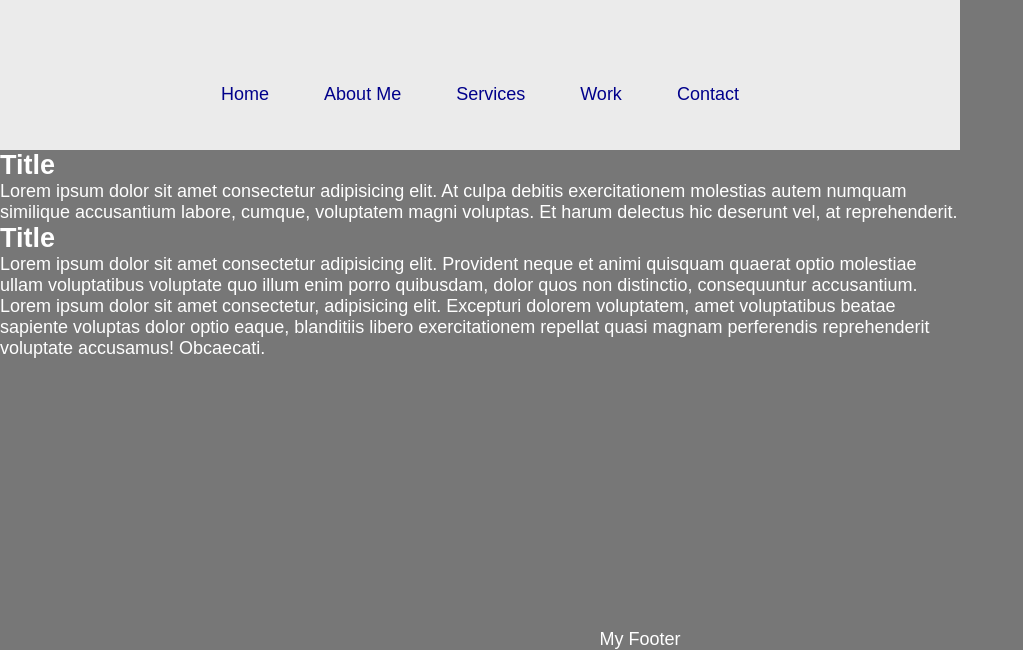
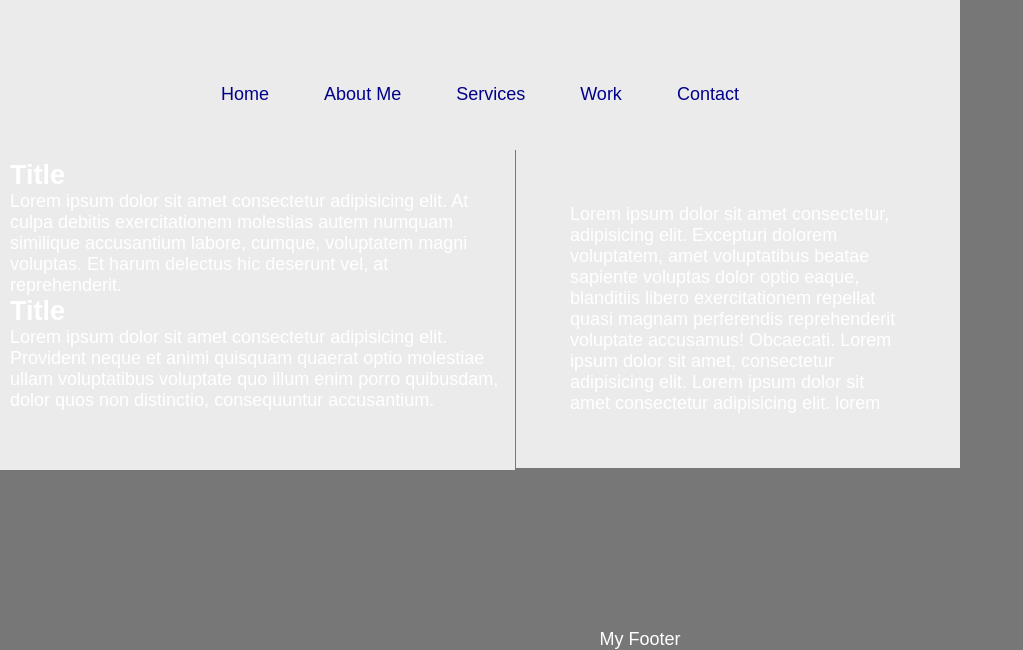
Before and after one commit to meeradubey/HW-Wireframe, a plain HTML site: page index.html in a window 1280 px wide. Shown: the part 150-800 px from the top of the page, without its empty margins (0-1023 px from the left). Drawn offline with Linux system fonts and the light colour scheme.

Commit message:
updated aside

```diff
--- a/css/style.css
+++ b/css/style.css
@@ -12,7 +12,7 @@ html, body {
 #container {
     min-height: 100%
 }
-#main {
+main {
     overflow: auto;
     padding-bottom: 100px;
 }
@@ -41,20 +41,24 @@ html, body {
 .nav > li > a:hover {
     color: #c1c1c1
 }
-.section {
+section {
     width: 495px;
+    height: 300px;
     background-color: #ebebeb;
+    float: left;
+    padding: 10px;
 }
 
-#Box1 {
-    float: left;
-}
-
-#Box2 {
-    float: left;
+aside {
+    width: 35%;
+    height: 35%;
+    float: right;
+    color: white;
+    background-color: #ebebeb;
+    padding: 54px;
 }
 .footer {
     width: 100%;
-    height: 70px;
+    height: 100%;
     background-color: #ebebeb;
 }
--- a/index.html
+++ b/index.html
@@ -23,28 +23,24 @@
                 <li> <a href="#">Contact</a> </li>
             </ul>
     <title>Section and Article</title>
-<main>
-<div  id="Box1">
+
     <section>
         <article>
         <h2>Title</h2>
         <p> Lorem ipsum dolor sit amet consectetur adipisicing elit. At culpa debitis exercitationem molestias autem numquam similique accusantium labore, cumque, voluptatem magni voluptas. Et harum delectus hic deserunt vel, at reprehenderit. </p>
         </article>
+
         <article>
         <h2>Title</h2>
         <p> Lorem ipsum dolor sit amet consectetur adipisicing elit. Provident neque et animi quisquam quaerat optio molestiae ullam voluptatibus voluptate quo illum enim porro quibusdam, dolor quos non distinctio, consequuntur accusantium.
         </p>
         </article>
     </section>
-</div>
-<div id="Box2">
     <aside>
         <p>
-        Lorem ipsum dolor sit amet consectetur, adipisicing elit. Excepturi dolorem voluptatem, amet voluptatibus beatae sapiente voluptas dolor optio eaque, blanditiis libero exercitationem repellat quasi magnam perferendis reprehenderit voluptate accusamus! Obcaecati.
+        Lorem ipsum dolor sit amet consectetur, adipisicing elit. Excepturi dolorem voluptatem, amet voluptatibus beatae sapiente voluptas dolor optio eaque, blanditiis libero exercitationem repellat quasi magnam perferendis reprehenderit voluptate accusamus! Obcaecati. Lorem ipsum dolor sit amet, consectetur adipisicing elit. Lorem ipsum dolor sit amet consectetur adipisicing elit. lorem
         </p>
     </aside>
-</div>
-</main>
 
 <footer>
         <div style="position: relative">
```
